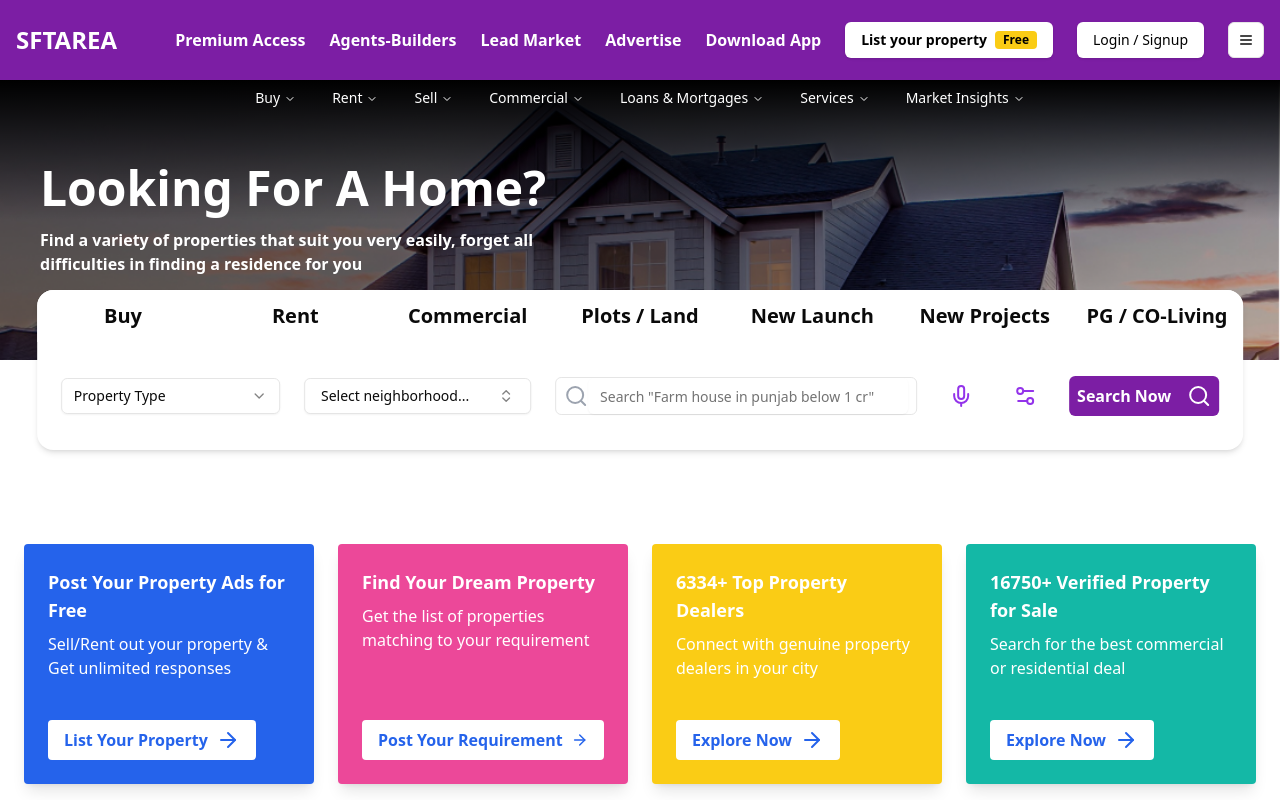
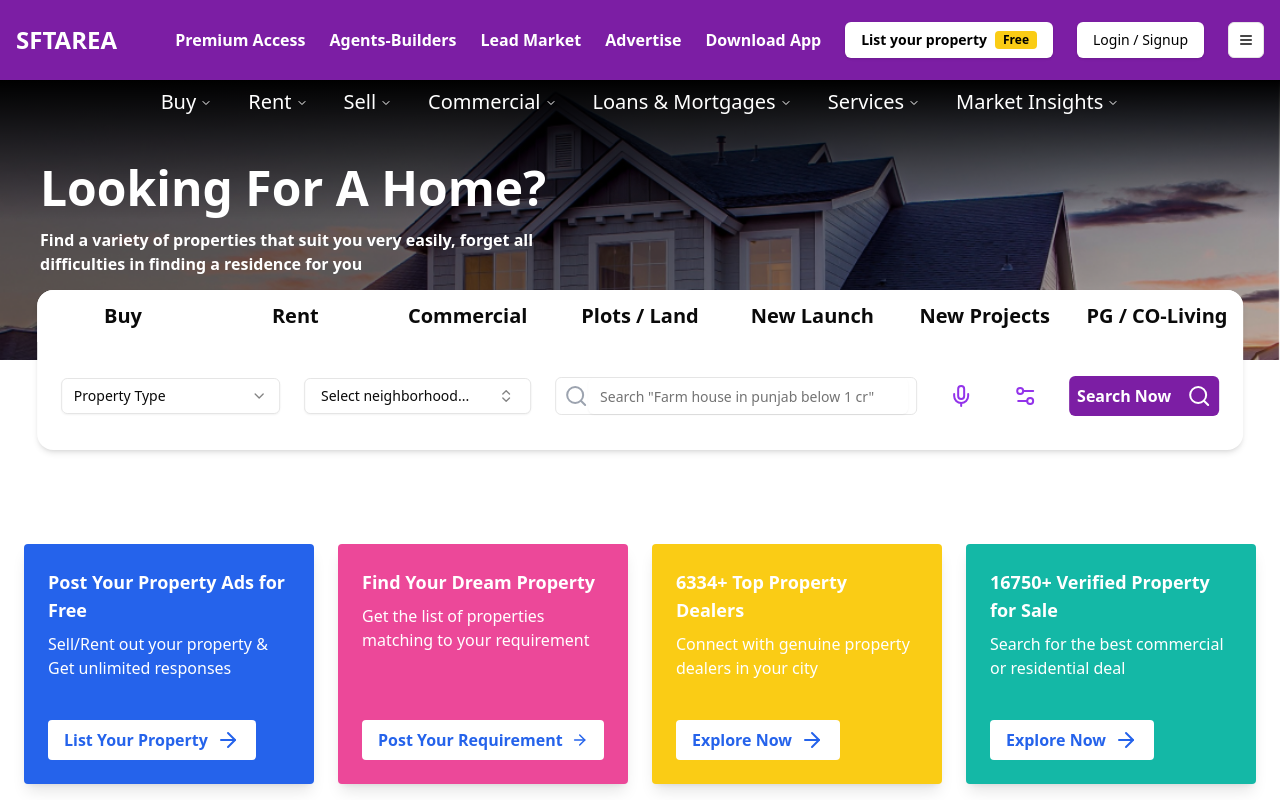
Before and after one commit to Basics-School/sftarea, a Next.js app: page / in a window 1280 px wide. Shown: the top 800 px of the page. Built offline with nearby package versions, Linux system fonts and the light colour scheme.

Commit message:
Update ESLint configuration and enhance MainNav component styles

```diff
--- a/src/components/layouts/nav.tsx
+++ b/src/components/layouts/nav.tsx
@@ -39,7 +39,7 @@ export function MainNav({ items }: MainNavProps) {
                         .map((item) =>
                             item?.items ? (
                                 <NavigationMenuItem className="bg-transparent  data-[hover]:bg-transparent" key={item.title}>
-                                    <NavigationMenuTrigger  className="hover:bg-transparent hover:text-background focus:bg-transparent focus:text-white  bg-transparent text-white h-auto data-[active]:bg-transparent data-[state=open]:bg-transparent">
+                                    <NavigationMenuTrigger  className="hover:bg-transparent text-xl hover:text-background focus:bg-transparent focus:text-white  bg-transparent text-white h-auto data-[active]:bg-transparent data-[state=open]:bg-transparent">
                                         {item.title}
                                     </NavigationMenuTrigger>
                                     <NavigationMenuContent className="" >
```
Also changed, not shown: .eslintrc.json.
